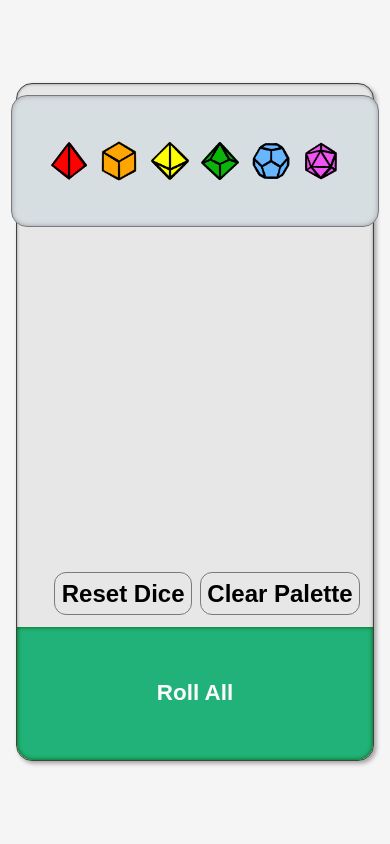
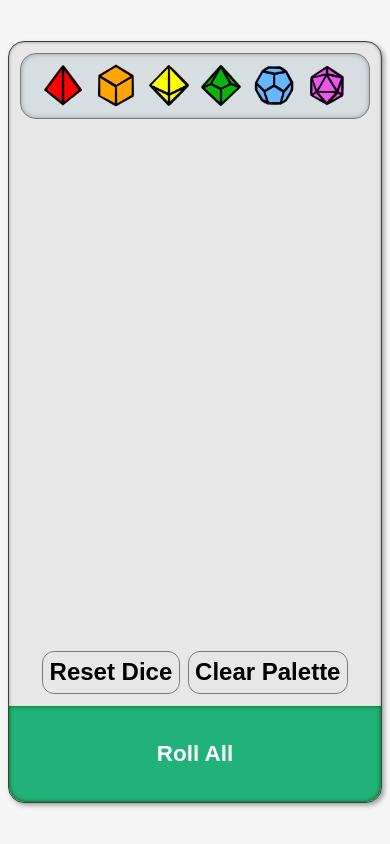
Before and after one commit to CoreyJSteiner/dice-palette, a React (Vite) app: page / in a window 390 px wide. Built offline with nearby package versions, Linux system fonts and the light colour scheme.

Commit message:
responsive css updates

```diff
--- a/src/components/DieComponent.css
+++ b/src/components/DieComponent.css
@@ -17,9 +17,9 @@
 
 .die-pallete {
     display: flex;
-    margin: 1rem;
+    margin: 0.5rem;
     flex-direction: column;
-    justify-content: center;
+    justify-content: space-between;
     align-items: center;
     width: 45rem;
     height: 25rem;
@@ -33,8 +33,7 @@
 
 @media screen and (max-width: 900px) {
     .die-pallete {
-        height: 80vh;
-        /* min-height: 400px; */
+        height: 90vh;
     }
 }
 
@@ -54,6 +53,12 @@
     transition: all 0.1s ease-in-out;
 }
 
+@media screen and (max-width: 900px) {
+    .die-pallete-roll-all {
+        max-height: 6rem;
+    }
+}
+
 @media (hover: hover) {
     .die-pallete-roll-all:hover {
         background: rgb(33, 161, 110);
@@ -71,9 +76,8 @@
     flex-direction: row;
     justify-content: space-around;
     align-items: center;
-    padding: 0rem 2rem;
+    padding: 1rem;
     width: 85%;
-    height: 20%;
     margin: var(--palette-edge-space) var(--palette-edge-space) 0rem;
     background: rgb(215, 222, 226);
     border: 1px solid #7a7a7a;
@@ -83,7 +87,7 @@
 
 @media screen and (max-width: 900px) {
     .die-options {
-        min-height: 100px
+        max-height: 2rem
     }
 }
 
@@ -98,7 +102,7 @@
     justify-content: center;
     align-items: center;
     width: 95%;
-    height: 60%;
+    height: 100%;
     margin: 0.5rem var(--palette-edge-space) 0rem var(--palette-edge-space);
     background: none;
     border-radius: 0rem 0rem 1rem 1rem;
@@ -110,6 +114,12 @@
     margin-bottom: 0.5rem;
     width: 100%;
     z-index: 100;
+}
+
+@media (max-width: 900px) and (orientation:portrait) {
+    .button-bottom-container {
+        justify-content: center;
+    }
 }
 
 .button-bottom {
@@ -154,6 +164,7 @@
     .die-button {
         width: 15%;
         height: auto;
+        max-width: 3.5rem;
     }
 }
 
@@ -268,7 +279,7 @@
 
 @media screen and (max-width: 900px) {
     .die-display {
-        width: 15%;
+        width: 5rem;
         height: auto;
     }
 }
```
